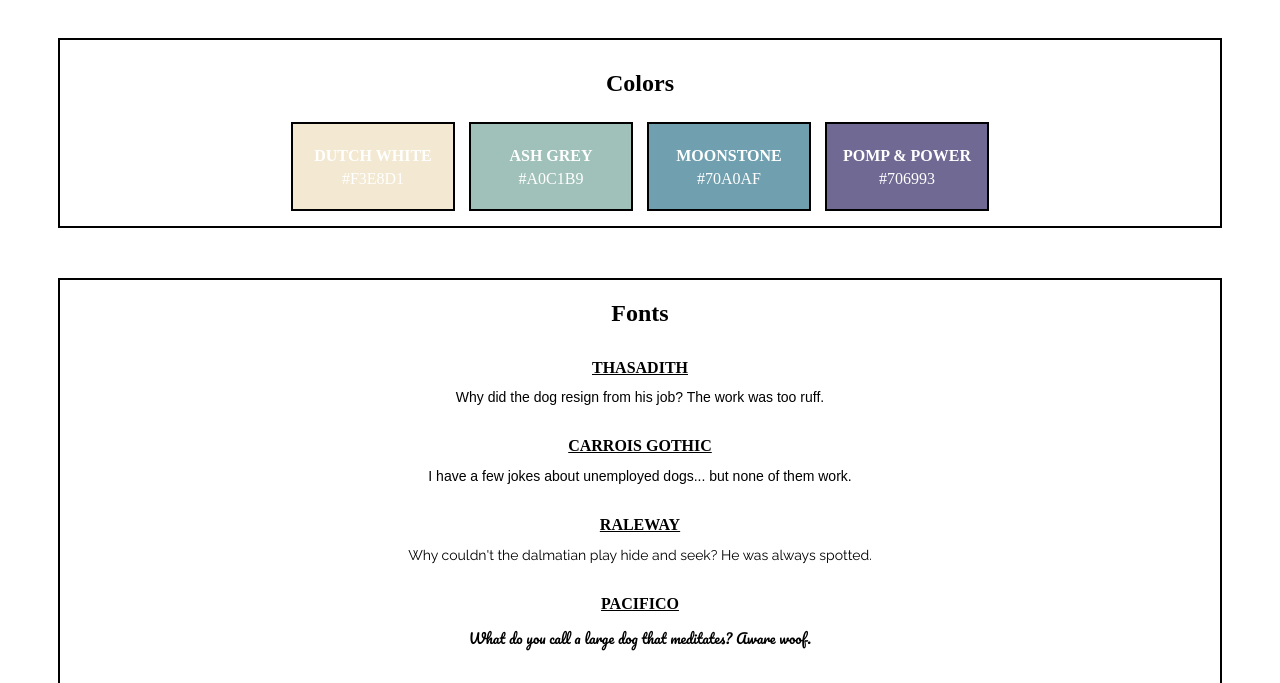
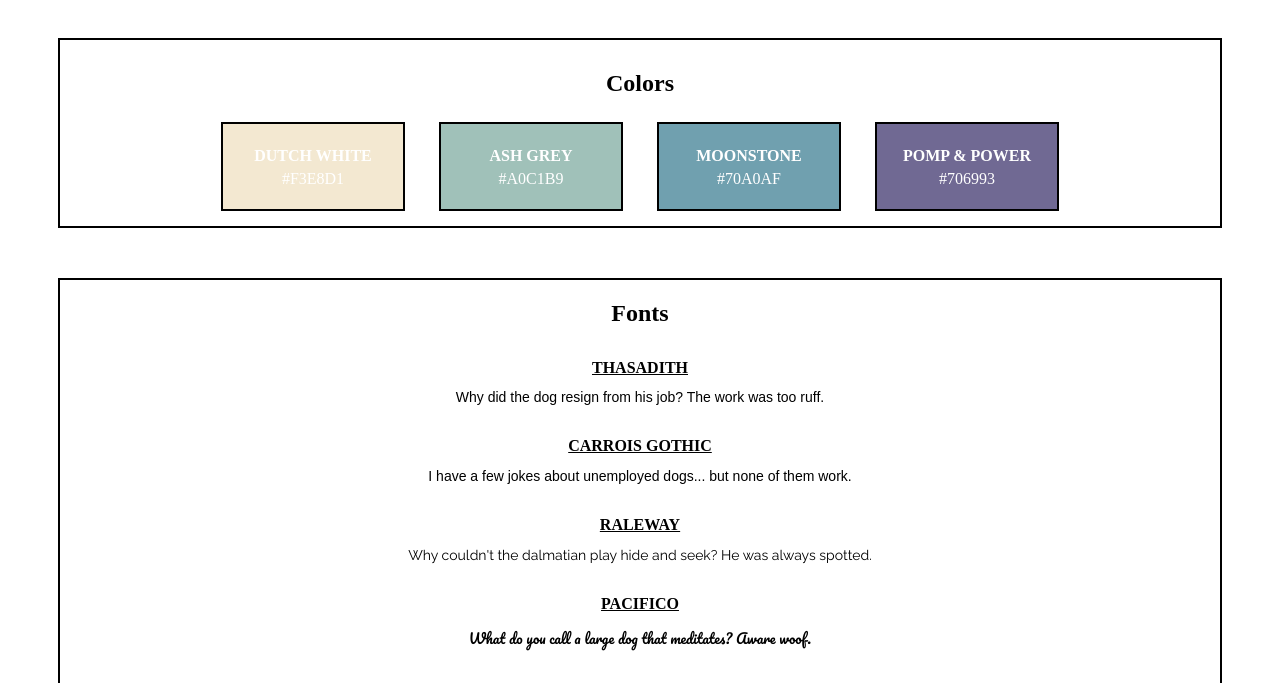
Before and after one commit to jenniferlewmunoz/jens-style-guide, a plain HTML site: page index.html in a window 1280 px wide. Shown: the part 110-793 px from the top of the page. Drawn offline with Linux system fonts and the light colour scheme; a web font is replaced by a local one.

Commit message:
Fix cramped h4 titles inside boxes

```diff
--- a/style.css
+++ b/style.css
@@ -43,13 +43,13 @@ nav a:active {
 }
 
 .color {
-    width: 140px;
+    width: 160px;
     height: 50px;
     display: inline-block;
     border: 2px solid #000;
     padding: 10px;
     padding-bottom: 25px;
-    margin: 5px;
+    margin: 5px 15px;
     color: white;
     line-height: 0.1em;
 }
```
